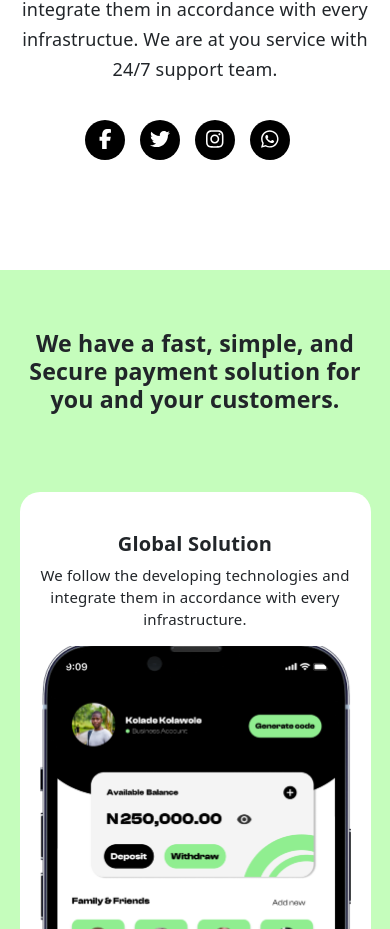
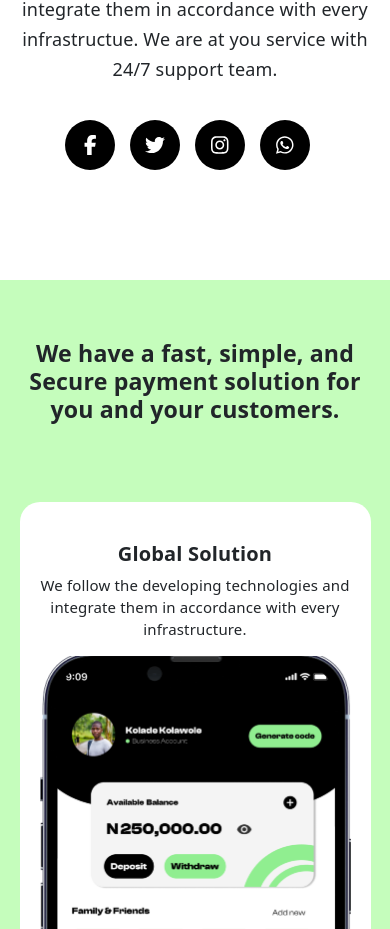
Before and after one commit to Boogie27/payizzy, a React (Create React App) app: page / in a window 390 px wide. Shown: the part 1059-1988 px from the top of the page. Built offline with nearby package versions, Linux system fonts and the light colour scheme.

Commit message:
payizzy-client

```diff
--- a/src/components/css/Style.css
+++ b/src/components/css/Style.css
@@ -466,6 +466,13 @@ a {
     .container-one .left-side img.icon-4{
         right: -20px;
     }
+    .container-one .right-side .body ul li{
+        width: 50px;
+        height: 50px;
+    }
+    .container-one .right-side .body ul li .icon{
+        top: 0px;
+    }
 }
 /* ************* HOME CONTAINER TWO SECTION ********* */
 .container-two{
```
